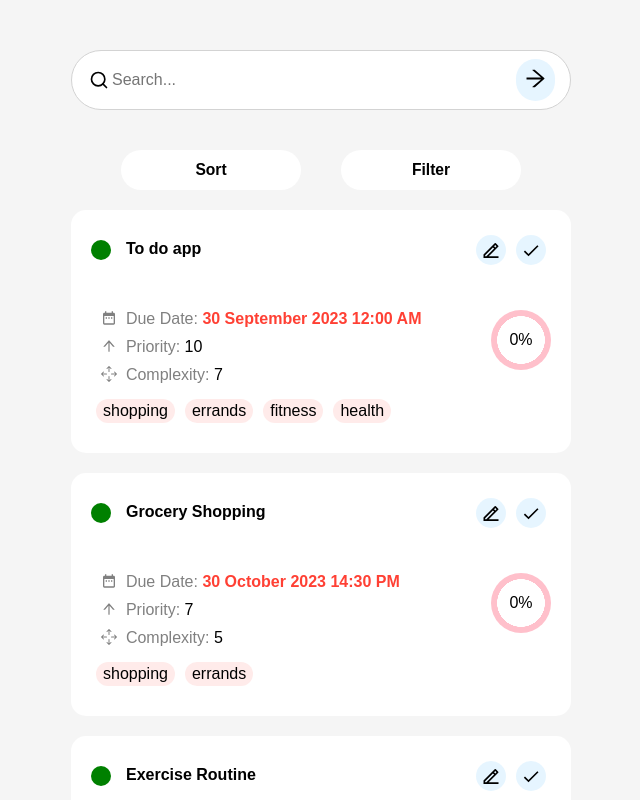
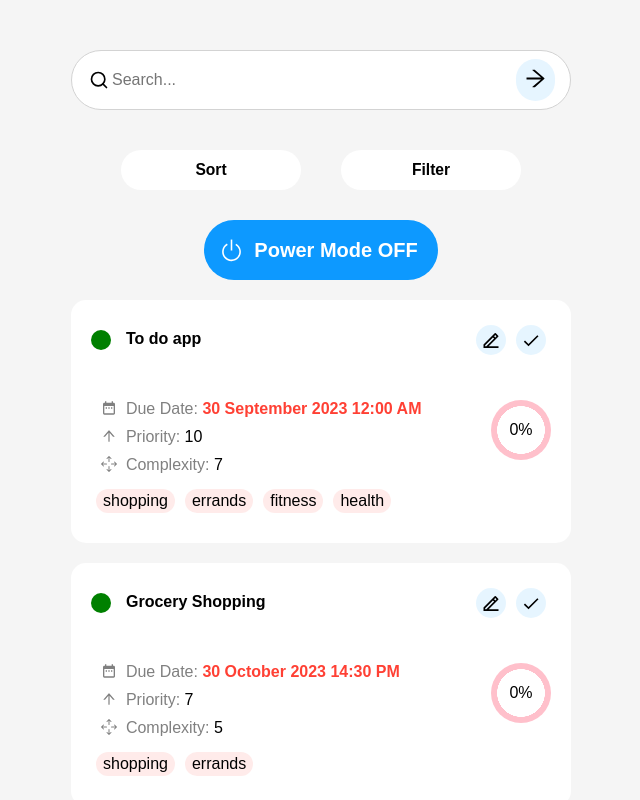
Before and after one commit to Maks6831/todo-app, a React (Create React App) app: page / in a window 1280 px wide. Shown: the top 800 px of the page, without its empty margins (319-959 px from the left). Built offline with nearby package versions, Linux system fonts and the light colour scheme.

Commit message:
added power button functionality

```diff
--- a/src/pages/Home.js
+++ b/src/pages/Home.js
@@ -1,6 +1,7 @@
 import React, { useEffect, useRef, useState } from 'react';
 import { FiSearch } from 'react-icons/fi';
 import { AiOutlinePlus, AiOutlineArrowRight } from 'react-icons/ai';
+import { BsPower } from 'react-icons/bs';
 import { Link } from 'react-router-dom';
 import { TaskCard } from '../components/TaskCard'
 import { useAuth } from '../contexts/Authcontext';
@@ -21,6 +22,16 @@ export const Home = () => {
     const refTwo = useRef();
     const [search, setSearch] = useState('');
     const [message, setMessage] = useState(false);
+    const [power, setPower] = useState(false);
+
+
+    const setPowerMode = () => {
+        setPower(prevPower => {
+            const updatedPower = !prevPower;
+            updatedPower ? setValue('Power Mode') : setValue('Default');
+            return updatedPower;
+          });
+    }
 
     const searchQuery = (e) => {
         e.preventDefault();
@@ -61,8 +72,13 @@ export const Home = () => {
                 setTasks([...tasks].sort((a,b)=> new Date(b.date) - new Date(a.date)));
                 setKey(key => key + 1);
             break;
+            case 'Power Mode':
+                setTasks([...tasks].sort((a,b)=> (b.complexity + b.priority) - (a.complexity + a.priority)));
+                setKey(key => key + 1);
+            break;
             case 'Default':
                 setTasks([...tasks].sort((a,b)=> data.indexOf(a) - data.indexOf(b)));
+                setKey(key => key = 1);
             break;
             default:
         }
@@ -151,6 +167,14 @@ export const Home = () => {
                         }
                     </div>
                 </div>
+                <div className='power-button-div'>
+                    <button className='new-task-button' onClick={setPowerMode}>
+                        <BsPower size={25}/>
+                        {
+                        power ? <h2 className='task-button-name'>Power Mode ON </h2> : <h2 className='task-button-name'>Power Mode OFF</h2>
+                        }
+                    </button>
+                </div>
                 {
                     message &&
                     <div className='search-message'>Showing Results for: <span className='search-message-inner'>{search}</span> </div>
--- a/src/styles/Home.css
+++ b/src/styles/Home.css
@@ -113,6 +113,10 @@
     left: 10px;
 }
 
+.power-button-div {
+    margin: 10px 0px 20px 0px;
+}
+
 .search-message {
     text-align: left;
     margin: 30px;
@@ -137,7 +141,7 @@
     cursor: pointer;
     height: 60px;
     margin: auto;
-    padding: auto;
+    padding: 15px ;
     display: flex;
     align-items: center;
     justify-content: center;
```
